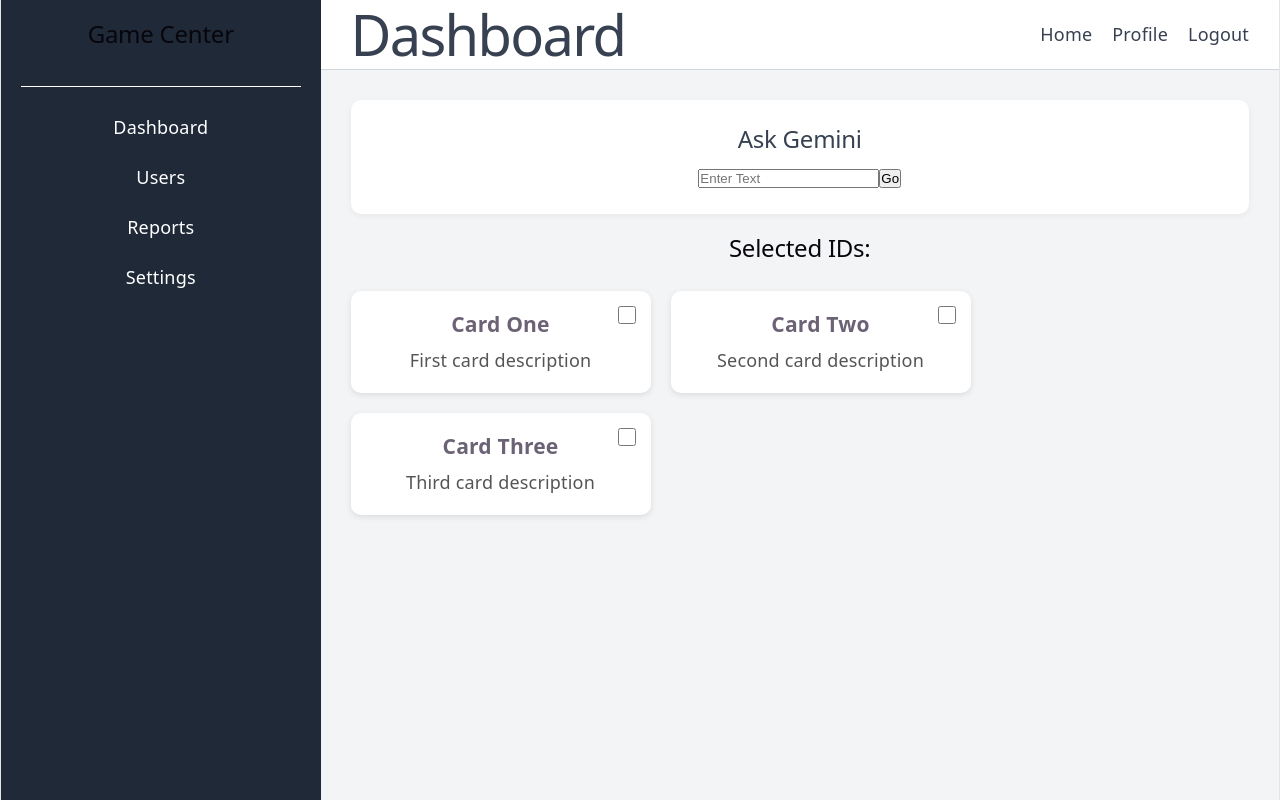
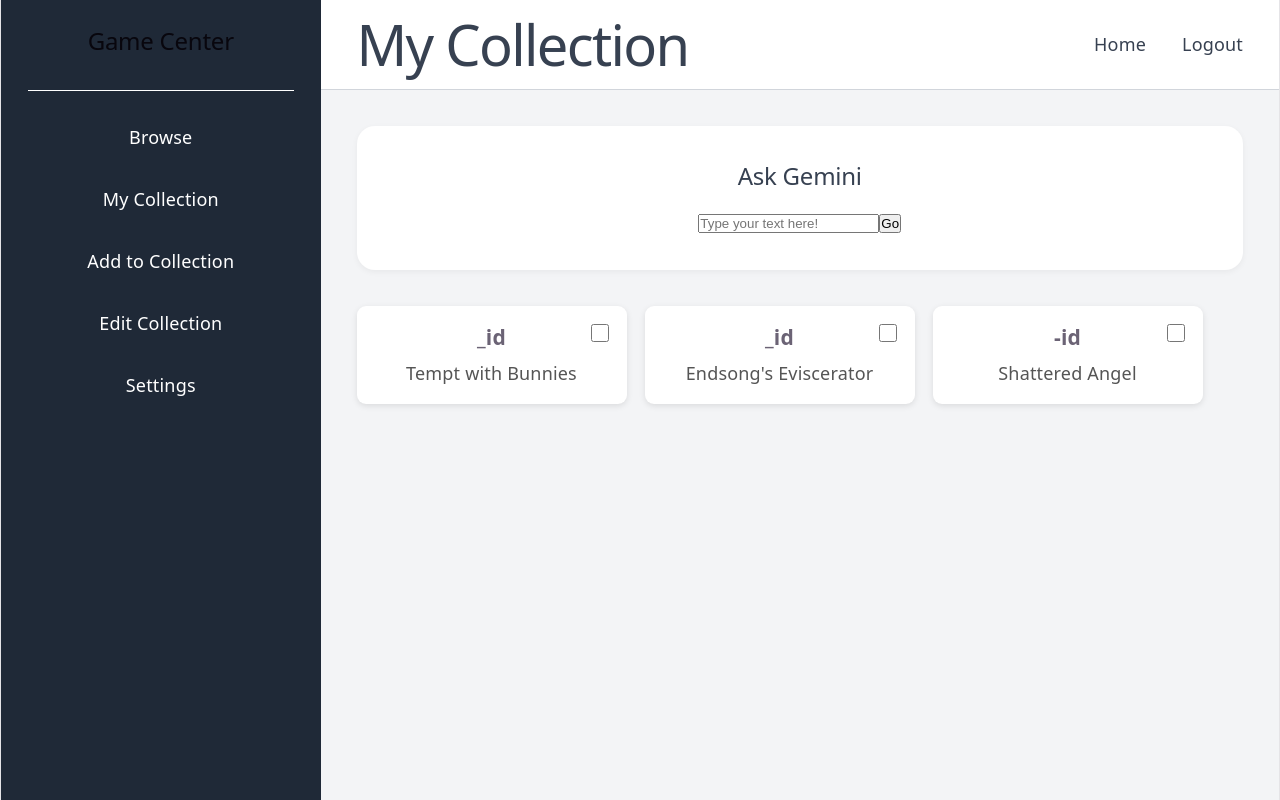
Before and after one commit to loadingEmma-exe/CS370, a React (Vite) app in the folder application/: page / in a window 1280 px wide. Built offline with nearby package versions, Linux system fonts and the light colour scheme.

Commit message:
card names

```diff
--- a/application/src/App.css
+++ b/application/src/App.css
@@ -24,14 +24,14 @@ body,
 /* Sidebar */
 .sidebar {
   width: 25%;
-  min-width: 250px;
+  min-width: 15rem;
   background-color: #1f2937;
   color: white;
-  padding: 20px;
+  padding: 1.5rem;
 }
 
 .logo {
-  padding-bottom: 30px;
+  padding-bottom: 1.5rem;
   border-bottom: 1px solid #ffffff;
 }
 
@@ -41,7 +41,7 @@ body,
 }
 
 .menu li { /* Left Sidebar Menu */
-  padding: 12px 0;
+  padding: 1rem 0;
   cursor: pointer;
   transition: 0.2s;
 }
@@ -59,7 +59,7 @@ body,
 
 /* Navbar */
 .navbar {
-  height: 70px;
+  height: 5rem;
   background-color: white;
   border-bottom: 1px solid #d1d5db;
 
@@ -67,12 +67,12 @@ body,
   justify-content: space-between;
   align-items: center;
 
-  padding: 0 30px;
+  padding: 0 2rem;
 }
 
 .nav-links {
   display: flex;
-  gap: 20px;
+  gap: 2rem;
 }
 
 .nav-links a {
@@ -89,57 +89,61 @@ body,
 .content {
   flex: 1;
   background-color: #f3f4f6;
-  padding: 30px;
+  padding: 2rem;
 
   display: flex;
   flex-direction: column;
-  gap: 20px;
+  gap: 2rem;
 }
 
 /* Cards */
 .card {
   background-color: white;
-  padding: 25px;
-  border-radius: 10px;
+  padding: 2rem;
+  border-radius: 1rem;
   box-shadow: 0 2px 6px rgba(0, 0, 0, 0.05);
 }
 
 .card h2 {
-  margin-bottom: 10px;
+  margin-bottom: 1rem;
   color: #374151;
 }
 
 .card-container { /*Magic Cards For now*/
   display: flex;
   flex-wrap: wrap;
-  gap: 20px;
+  gap: 1rem;
 }
 
 .select-card {
   position: relative;
-  width: 300px;
+  width: 15rem;
 
   background-color: white;
-  border-radius: 10px;
-  padding: 20px;
+  border-radius: 0.5rem;
+  padding: 1rem;
 
   box-shadow: 0 2px 6px rgba(0, 0, 0, 0.1);
 }
 
 .card-checkbox {
   position: absolute;
-  top: 15px;
-  right: 15px;
+  top: 1rem;
+  right: 1rem;
 
-  width: 18px;
-  height: 18px;
+  width: 1rem;
+  height: 1rem;
   cursor: pointer;
 }
 
 .select-card h3 {
-  margin-bottom: 10px;
+  margin-bottom: 0.5rem;
 }
 
 .select-card p {
   color: #555;
 }
+
+.button{
+  color:red;
+}
--- a/application/src/App.jsx
+++ b/application/src/App.jsx
@@ -6,13 +6,13 @@ function App() {
   const [selectedCards, setSelectedCards] = useState([]);
 
   const cards =[
-    { id: 1, title: "Card One", description: "First card description" },
-    { id: 2, title: "Card Two", description: "Second card description" },
-    { id: 3, title: "Card Three", description: "Third card description" },
+    { id: 1, title: "_id", description: "Tempt with Bunnies" },
+    { id: 2, title: "_id", description: "Endsong's Eviscerator" },
+    { id: 3, title: "-id", description:"Shattered Angel" },
   ]
 
   function handleGeminiButtonClick(){
-    submitToGemini(inputText);
+    submitToGemini(selectedCards, inputText);
   }
 
   function handleCheckboxChange(cardId) {
@@ -35,9 +35,10 @@ function App() {
         </div>
 
         <ul className="menu">
-          <li>Dashboard</li>
-          <li>Users</li>
-          <li>Reports</li>
+          <li>Browse</li>
+          <li>My Collection</li>
+          <li>Add to Collection</li>
+          <li>Edit Collection</li>
           <li>Settings</li>
         </ul>
       </aside>
@@ -45,11 +46,10 @@ function App() {
       <div className="main-content" id="right_section">
 
         <nav className="navbar" id="nav">
-          <h1 style={{color: '#374151'}}>Dashboard</h1>
+          <h1 style={{color: '#374151'}}>My Collection</h1>
 
           <div className="nav-links">
             <a href="#">Home</a>
-            <a href="#">Profile</a>
             <a href="#">Logout</a>
           </div>
         </nav>
@@ -57,13 +57,9 @@ function App() {
         <main className="content" id="content_area">
           <div className="card">
             <h2>Ask Gemini</h2>
-            <input type="text" placeholder="Enter Text" value={inputText} onChange={(e) => setInputText(e.target.value)}></input>
-            <button onClick={handleGeminiButtonClick}>
-              Go
-            </button>
+            <input type="text" placeholder="Type your text here!" value={inputText} onChange={(e) => setInputText(e.target.value)}></input>
+            <button onClick={handleGeminiButtonClick}>Go</button>
           </div>
-
-          <h2>Selected IDs: {selectedCards.join(", ")}</h2>
 
           <div className="card-container">
         {cards.map((card) => (
@@ -88,7 +84,7 @@ function App() {
   );
 }
 
-async function submitToGemini( background, userQuestion ) {
+async function submitToGemini( background, userQuestion) {
 
   let instructions = "You are a helpful assistant who is helping users decide on what game they should try next based on what they like. keep responses short with an answer and a justifiation, each being 1-2 sentences."
 
```
